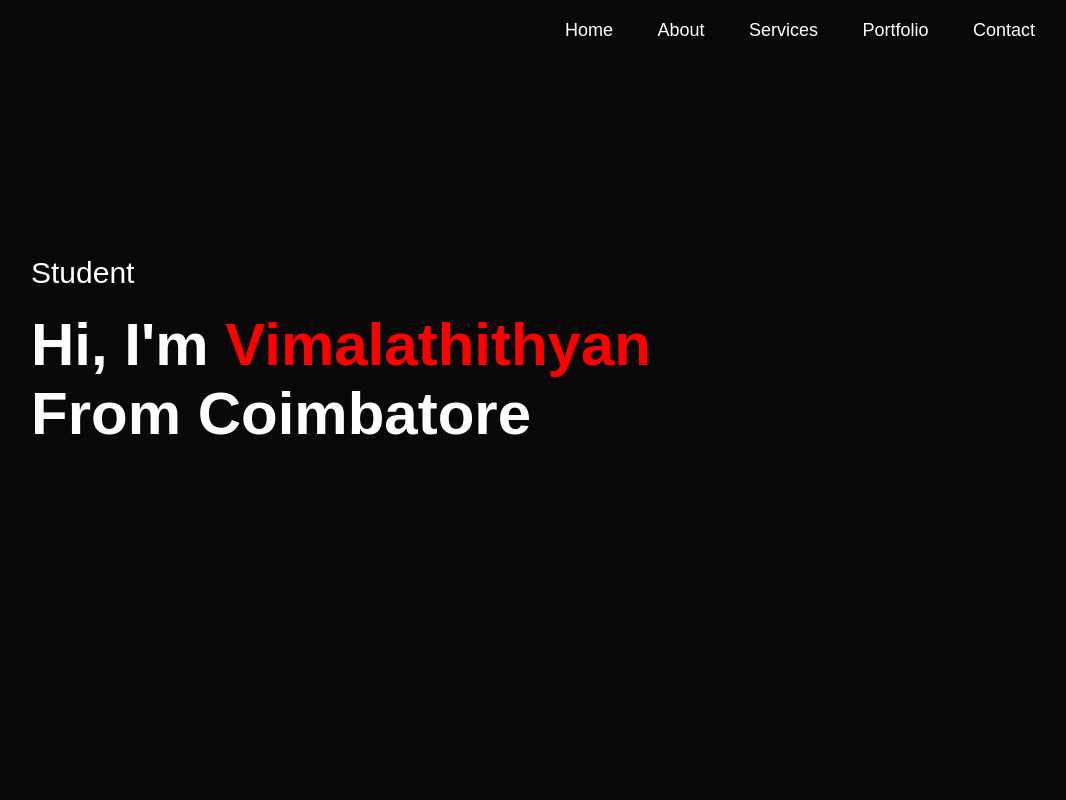
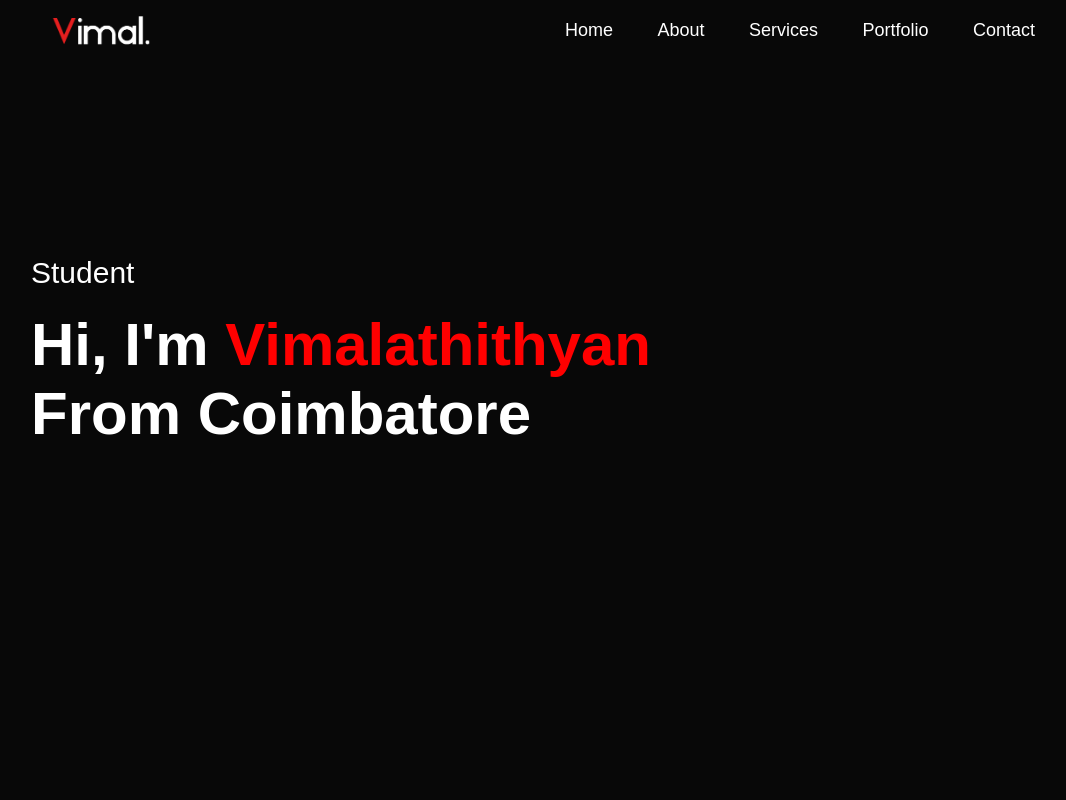
Before and after one commit to SC-Vimalathithyan/portfolio, a plain HTML site: page index.html in a window 1280 px wide. Shown: the top 800 px of the page, without its empty margins (97-1163 px from the left). Drawn offline with Linux system fonts and the light colour scheme.

Commit message:
Update index.html

```diff
--- a/index.html
+++ b/index.html
@@ -13,7 +13,7 @@
         <div id="header">
             <div class="container">
                 <nav>
-                    <img src="" class="logo">
+                    <img src="images/logo.png" class="logo">
                     <ul id="sidemenu">
                         <li><a href="#header">Home</a></li>
                         <li><a href="#about">About</a></li>
```
